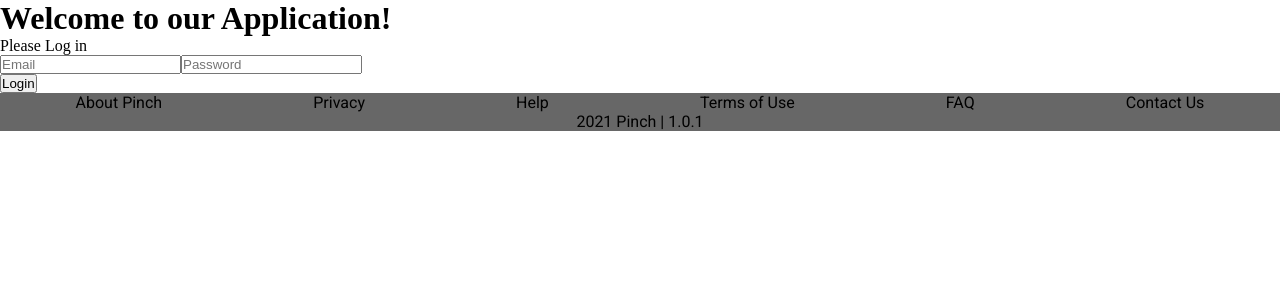
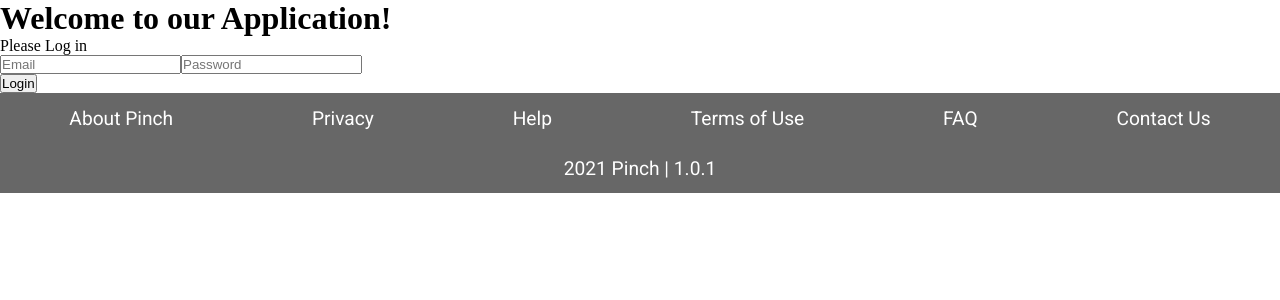
Before and after one commit to sveranicola/Pinch, a React app: page /#/login in a window 1280 px wide. Shown: the top 300 px of the page. Built offline with nearby package versions, Linux system fonts and the light colour scheme; no server answers.

Commit message:
changed color of font and size of font for footer

```diff
--- a/public/assets/Styles/00.Global/global.css
+++ b/public/assets/Styles/00.Global/global.css
@@ -44,6 +44,18 @@
 .footer {
   background-color: #676767;
   font-family: 'Roboto';
+  color: white;
+  font-size: 1.2em;
+  height: 100px;
+  display: -webkit-box;
+  display: -ms-flexbox;
+  display: flex;
+  -webkit-box-orient: vertical;
+  -webkit-box-direction: normal;
+      -ms-flex-direction: column;
+          flex-direction: column;
+  -ms-flex-pack: distribute;
+      justify-content: space-around;
 }
 
 .footer .links-row {
--- a/public/assets/Styles/SharedComponents/03.Footer/Footer.css
+++ b/public/assets/Styles/SharedComponents/03.Footer/Footer.css
@@ -1,6 +1,18 @@
 .footer {
   background-color: #676767;
   font-family: 'Roboto';
+  color: white;
+  font-size: 1.2em;
+  height: 100px;
+  display: -webkit-box;
+  display: -ms-flexbox;
+  display: flex;
+  -webkit-box-orient: vertical;
+  -webkit-box-direction: normal;
+      -ms-flex-direction: column;
+          flex-direction: column;
+  -ms-flex-pack: distribute;
+      justify-content: space-around;
 }
 
 .footer .links-row {
--- a/public/assets/Styles/SharedComponents/03.Footer/Footer.scss
+++ b/public/assets/Styles/SharedComponents/03.Footer/Footer.scss
@@ -1,6 +1,12 @@
 .footer {
   background-color: #676767;
   font-family: 'Roboto';
+  color: white;
+  font-size: 1.2em;
+  height: 100px;
+  display: flex;
+  flex-direction: column;
+  justify-content: space-around;
   .links-row {
     display: flex;
     flex-direction: row;
```
Also changed, not shown: 2 other files (tests, documents, lock files or other folders).
